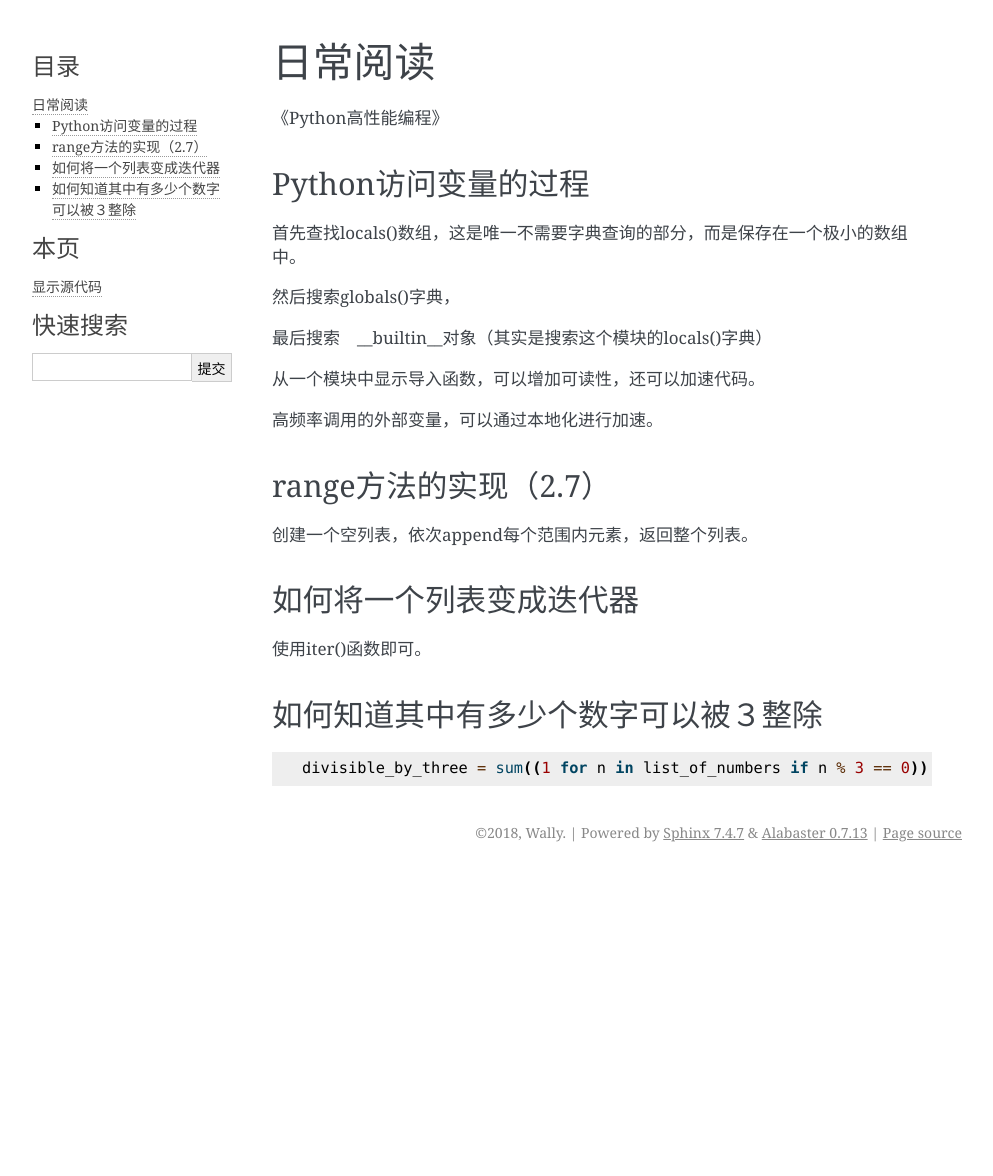
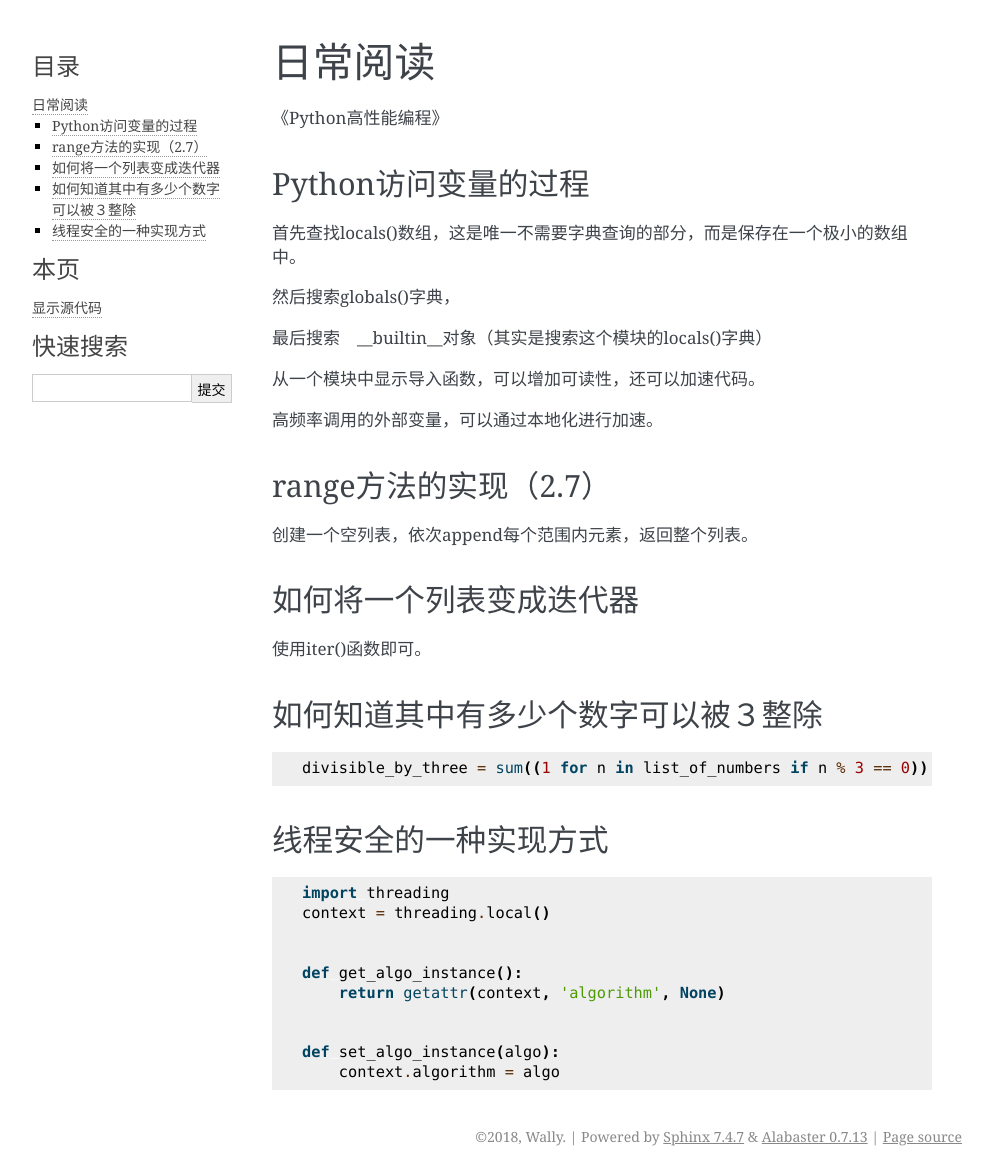
Before and after one commit to SDWally/dop, a Sphinx documentation site: the page built from docs/lookpy/day_read.rst, in a window 1280 px wide. Shown: the whole page, without its empty margins (148-1141 px from the left). Built offline with Sphinx 7.4.7, drawn with Linux system fonts in a browser that asks for light colours; before the commit the page ends 900 px from its top, so only the background shows below that.

Commit message:
update zipline

```diff
--- a/docs/lookpy/day_read.rst
+++ b/docs/lookpy/day_read.rst
@@ -30,4 +30,19 @@ range方法的实现（2.7）
 
 ::
 
-  divisible_by_three = sum((1 for n in list_of_numbers if n % 3 == 0))
+    divisible_by_three = sum((1 for n in list_of_numbers if n % 3 == 0))
+
+线程安全的一种实现方式
+--------------------
+::
+
+    import threading
+    context = threading.local()
+
+
+    def get_algo_instance():
+        return getattr(context, 'algorithm', None)
+
+
+    def set_algo_instance(algo):
+        context.algorithm = algo
```
Also changed, not shown: docs/lookpy/fzipline.rst (+10 -0 lines).
